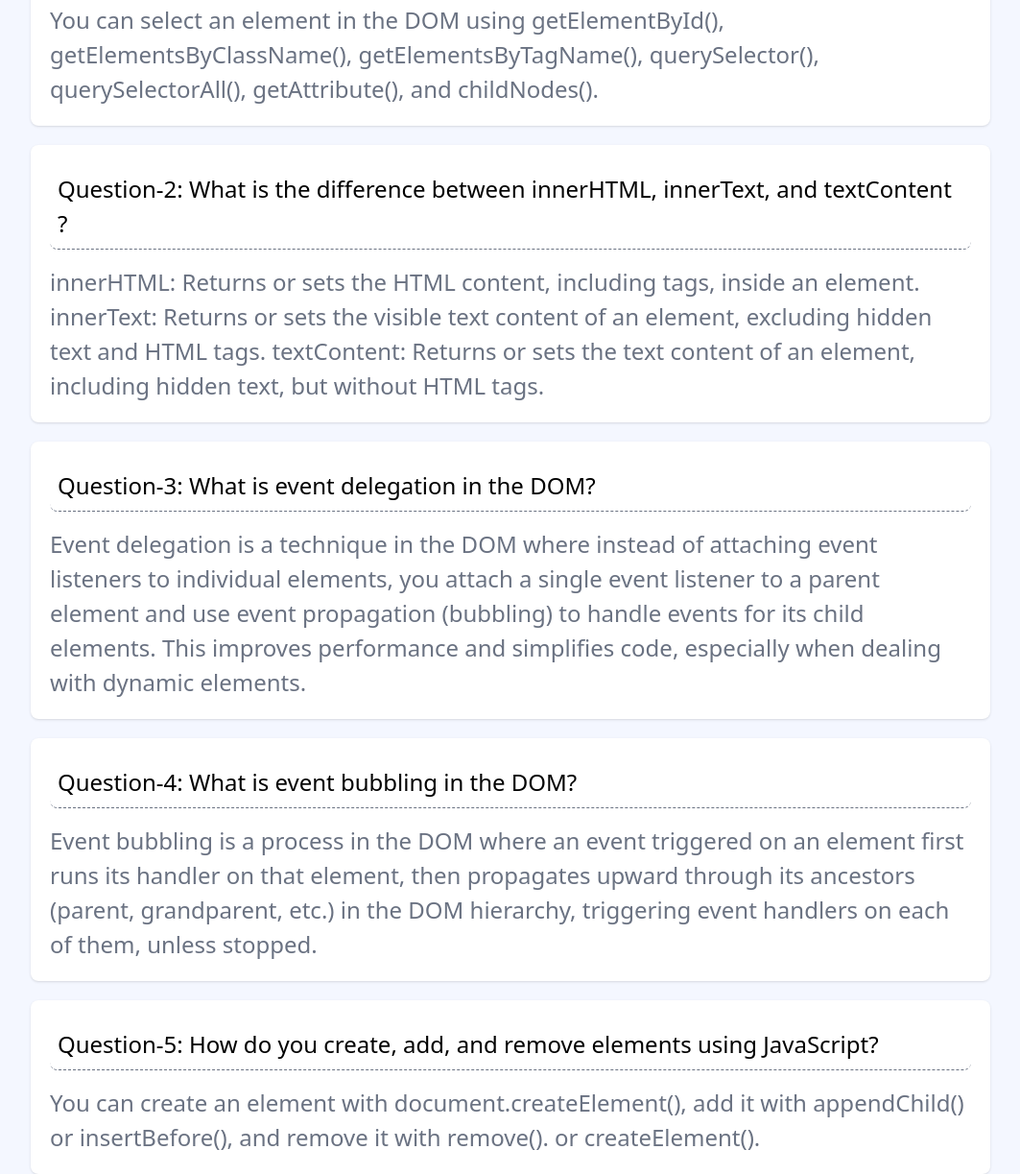
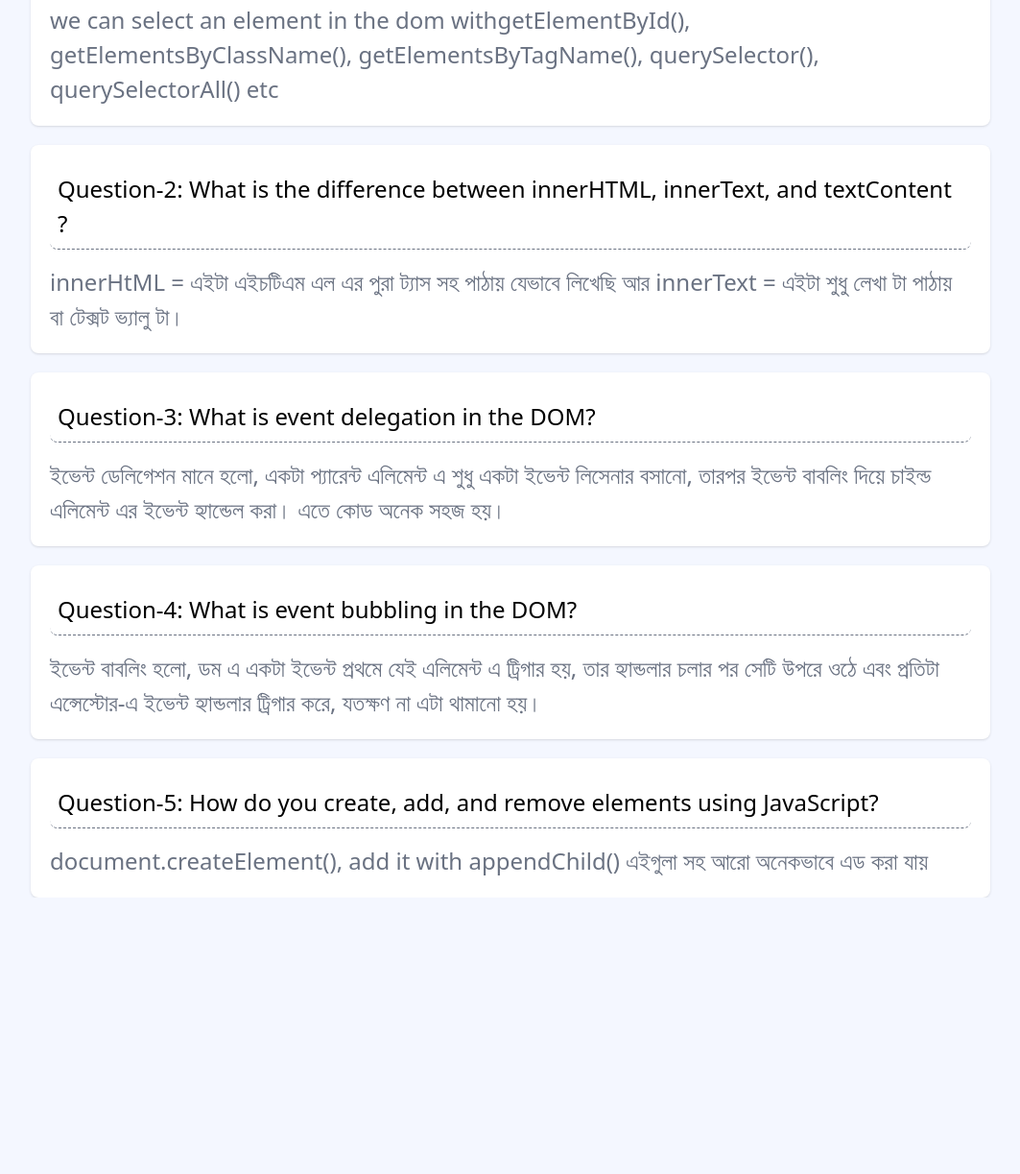
Before and after one commit to rukaiyatasnim/Dev-Board, a plain HTML site: page question.html in a window 1280 px wide. Shown: the part 307-1530 px from the top of the page at 96% size, without its empty margins (108-1171 px from the left). After the commit the page ends 1242 px from the top, so only its background shows below. Drawn offline with nearby package versions, Linux system fonts and the light colour scheme.

Commit message:
Update question

```diff
--- a/question.html
+++ b/question.html
@@ -36,9 +36,9 @@
           DOM?
         </p>
         <p class="mt-4 text-[24px] text-gray-500">
-          You can select an element in the DOM using getElementById(),
+          we can select an element in the dom withgetElementById(),
           getElementsByClassName(), getElementsByTagName(), querySelector(),
-          querySelectorAll(), getAttribute(), and childNodes().
+          querySelectorAll() etc
         </p>
       </section>
       <section class="bg-white p-5 shadow-sm rounded-[8px] mt-5">
@@ -48,11 +48,8 @@
           textContent ?
         </p>
         <p class="mt-4 text-[24px] text-gray-500">
-          innerHTML: Returns or sets the HTML content, including tags, inside an
-          element. innerText: Returns or sets the visible text content of an
-          element, excluding hidden text and HTML tags. textContent: Returns or
-          sets the text content of an element, including hidden text, but
-          without HTML tags.
+          innerHtML = এইটা এইচটিএম এল এর পুরা ট্যাস সহ পাঠায় যেভাবে লিখেছি আর
+          innerText = এইটা শুধু লেখা টা পাঠায় বা টেক্সট ভ্যালু টা।
         </p>
       </section>
       <section class="bg-white p-5 shadow-sm rounded-[8px] mt-5">
@@ -61,11 +58,9 @@
           Question-3: What is event delegation in the DOM?
         </p>
         <p class="mt-4 text-[24px] text-gray-500">
-          Event delegation is a technique in the DOM where instead of attaching
-          event listeners to individual elements, you attach a single event
-          listener to a parent element and use event propagation (bubbling) to
-          handle events for its child elements. This improves performance and
-          simplifies code, especially when dealing with dynamic elements.
+          ইভেন্ট ডেলিগেশন মানে হলো, একটা প্যারেন্ট এলিমেন্ট এ শুধু একটা ইভেন্ট
+          লিসেনার বসানো, তারপর ইভেন্ট বাবলিং দিয়ে চাইল্ড এলিমেন্ট এর ইভেন্ট
+          হ্যান্ডেল করা। এতে কোড অনেক সহজ হয়।
         </p>
       </section>
       <section class="bg-white p-5 shadow-sm rounded-[8px] mt-5">
@@ -74,10 +69,9 @@
           Question-4: What is event bubbling in the DOM?
         </p>
         <p class="mt-4 text-[24px] text-gray-500">
-          Event bubbling is a process in the DOM where an event triggered on an
-          element first runs its handler on that element, then propagates upward
-          through its ancestors (parent, grandparent, etc.) in the DOM
-          hierarchy, triggering event handlers on each of them, unless stopped.
+          ইভেন্ট বাবলিং হলো, ডম এ একটা ইভেন্ট প্রথমে যেই এলিমেন্ট এ ট্রিগার হয়,
+          তার হ্যান্ডলার চলার পর সেটি উপরে ওঠে এবং প্রতিটা এন্সেস্টোর-এ ইভেন্ট
+          হ্যান্ডলার ট্রিগার করে, যতক্ষণ না এটা থামানো হয়।
         </p>
       </section>
       <section class="bg-white p-5 shadow-sm rounded-[8px] mt-5">
@@ -87,9 +81,8 @@
           JavaScript?
         </p>
         <p class="mt-4 text-[24px] text-gray-500">
-          You can create an element with document.createElement(), add it with
-          appendChild() or insertBefore(), and remove it with remove(). or
-          createElement().
+          document.createElement(), add it with appendChild() এইগুলা সহ আরো
+          অনেকভাবে এড করা যায়
         </p>
       </section>
     </main>
```
